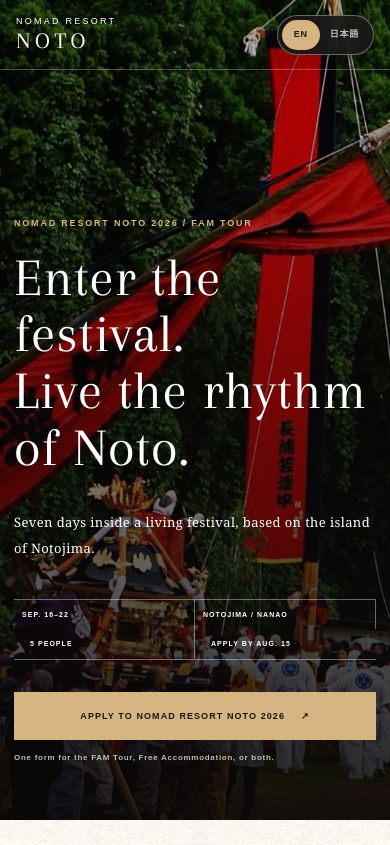
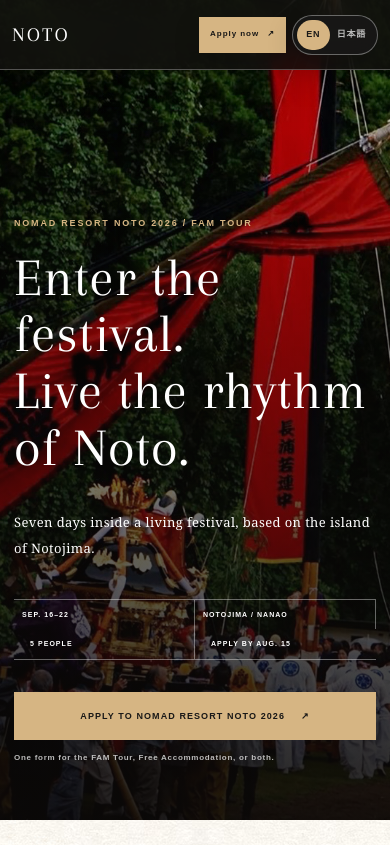
Before and after one commit to nomad-resort/digital-nomad-noto-website, a Next.js app: page / in a window 390 px wide. Shown: the top 845 px of the page. Built offline with nearby package versions, Linux system fonts and the light colour scheme.

Commit message:
Keep the Noto application CTA visible while scrolling

```diff
--- a/app/globals.css
+++ b/app/globals.css
@@ -18,7 +18,7 @@
 }
 
 * { box-sizing: border-box; }
-html { scroll-behavior: smooth; }
+html { scroll-behavior: smooth; scroll-padding-top: 88px; }
 body {
   margin: 0;
   background: var(--paper);
@@ -79,7 +79,7 @@ h2 .lang-ja, h2 .lang-en { white-space: pre-line; }
 .language-toggle button.active { background: var(--gold); color: var(--ink); }
 
 .site-header {
-  position: absolute;
+  position: fixed;
   z-index: 30;
   top: 0;
   left: 0;
@@ -91,6 +91,10 @@ h2 .lang-ja, h2 .lang-en { white-space: pre-line; }
   align-items: center;
   color: white;
   border-bottom: 1px solid rgba(255,255,255,.28);
+  background: rgba(18,17,15,.86);
+  box-shadow: 0 10px 30px rgba(0,0,0,.12);
+  backdrop-filter: blur(16px);
+  -webkit-backdrop-filter: blur(16px);
 }
 .wordmark { display: flex; flex-direction: column; line-height: .9; letter-spacing: .14em; width: max-content; }
 .wordmark span { font-family: Arial, sans-serif; font-size: 9px; }
@@ -100,7 +104,24 @@ h2 .lang-ja, h2 .lang-en { white-space: pre-line; }
 .site-header nav a::after { content:""; position:absolute; left:0; right:100%; bottom:-8px; height:1px; background:var(--gold); transition:right .25s ease; }
 .site-header nav a:hover::after { right: 0; }
 .header-tools { justify-self: end; display: flex; align-items: center; gap: 12px; }
-.header-cta { padding: 11px 16px; border: 1px solid rgba(255,255,255,.65); font-family: Arial, sans-serif; font-size: 9px; font-weight: 700; letter-spacing: .12em; }
+.header-cta {
+  min-height: 40px;
+  padding: 11px 16px;
+  display: inline-flex;
+  align-items: center;
+  gap: 12px;
+  border: 1px solid var(--gold);
+  background: var(--gold);
+  color: var(--ink);
+  box-shadow: 0 8px 26px rgba(0,0,0,.18);
+  font-family: Arial, sans-serif;
+  font-size: 9px;
+  font-weight: 700;
+  letter-spacing: .12em;
+  white-space: nowrap;
+  transition: background .2s ease, border-color .2s ease, color .2s ease;
+}
+.header-cta:hover { border-color: white; background: white; }
 
 .hero {
   position: relative;
@@ -284,6 +305,7 @@ footer { padding: 80px 0 24px; background: #10100f; color: white; }
 
 @media (max-width: 900px) {
   :root { --shell: min(100% - 32px, 720px); }
+  html { scroll-padding-top: 70px; }
   .site-header { height: 70px; padding: 0 16px; grid-template-columns: 1fr auto; }
   .site-header nav { display: none; }
   .header-tools { gap: 8px; }
@@ -320,7 +342,7 @@ footer { padding: 80px 0 24px; background: #10100f; color: white; }
   :root { --shell: calc(100vw - 28px); }
   body { letter-spacing: .025em; }
   .wordmark strong { font-size: 23px; }
-  .header-cta { display: none; }
+  .header-cta { min-height: 36px; padding: 8px 10px; gap: 8px; font-size: 8px; }
   .hero { min-height: 820px; }
   .hero-bg { object-position: 62% center; }
   .hero-shade { background: linear-gradient(0deg,rgba(11,9,8,.9),rgba(11,9,8,.22) 85%); }
@@ -366,6 +388,14 @@ footer { padding: 80px 0 24px; background: #10100f; color: white; }
   .requirements-meta { flex-direction: column; align-items: flex-start; }
 }
 
+@media (max-width: 390px) {
+  .site-header { padding-inline: 12px; }
+  .wordmark span { display: none; }
+  .wordmark strong { margin-top: 0; font-size: 20px; letter-spacing: .12em; }
+  .header-tools { gap: 6px; }
+  .language-toggle button { min-width: 33px; padding-inline: 7px; }
+}
+
 @media (prefers-reduced-motion: reduce) {
   html { scroll-behavior: auto; }
   *, *::before, *::after { transition-duration: .01ms !important; animation-duration: .01ms !important; animation-iteration-count: 1 !important; }
--- a/app/layout.tsx
+++ b/app/layout.tsx
@@ -2,7 +2,7 @@ import type { Metadata } from "next";
 import "./globals.css";
 
 export const metadata: Metadata = {
-  metadataBase: new URL("https://nomad-resort-noto-2026.roccan.chatgpt.site"),
+  metadataBase: new URL("https://noto.nomadresort.jp"),
   title: "Nomad Resort Noto 2026 | Okuma Kabuto FAM Tour",
   description:
     "Enter the Okuma Kabuto Festival and live the rhythm of Notojima. A five-person FAM Tour and a ten-person Free Accommodation Program in 2026.",
```
Also changed, not shown: 1 other file (tests, documents, lock files or other folders).
